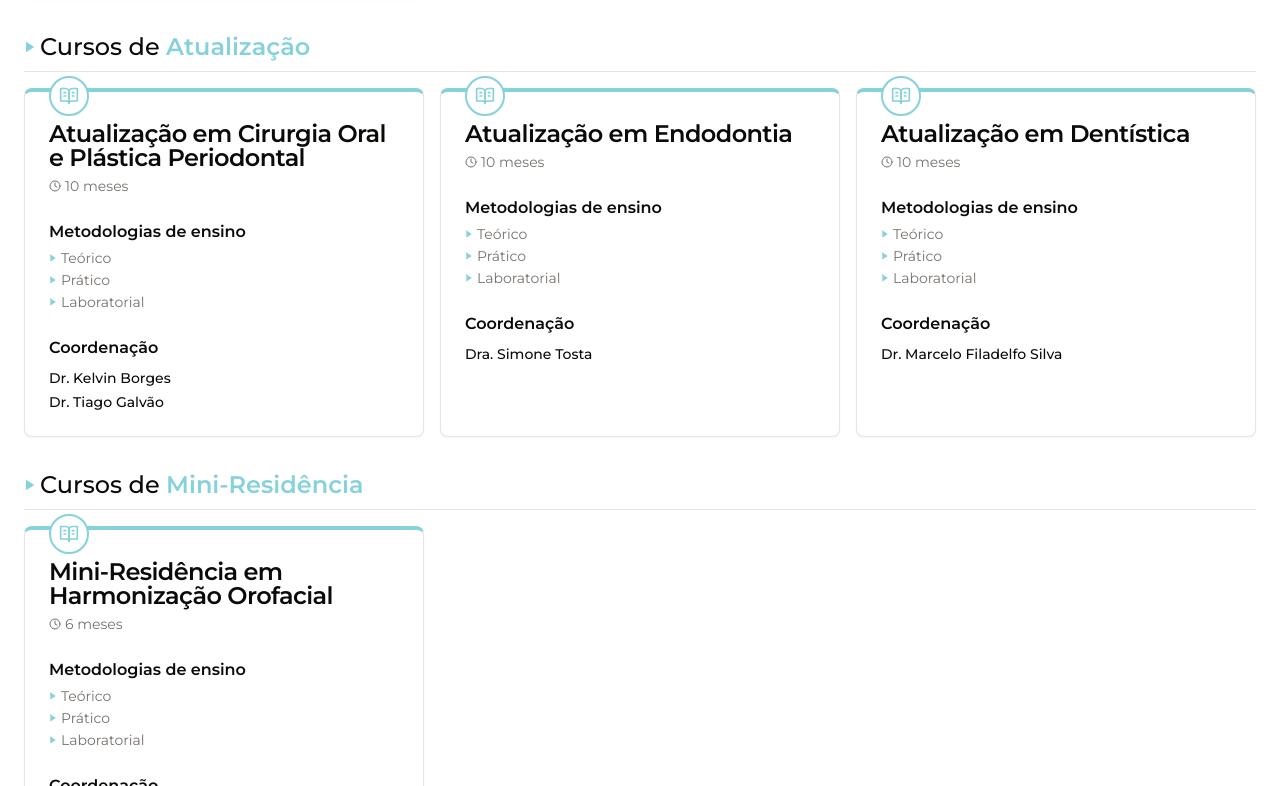
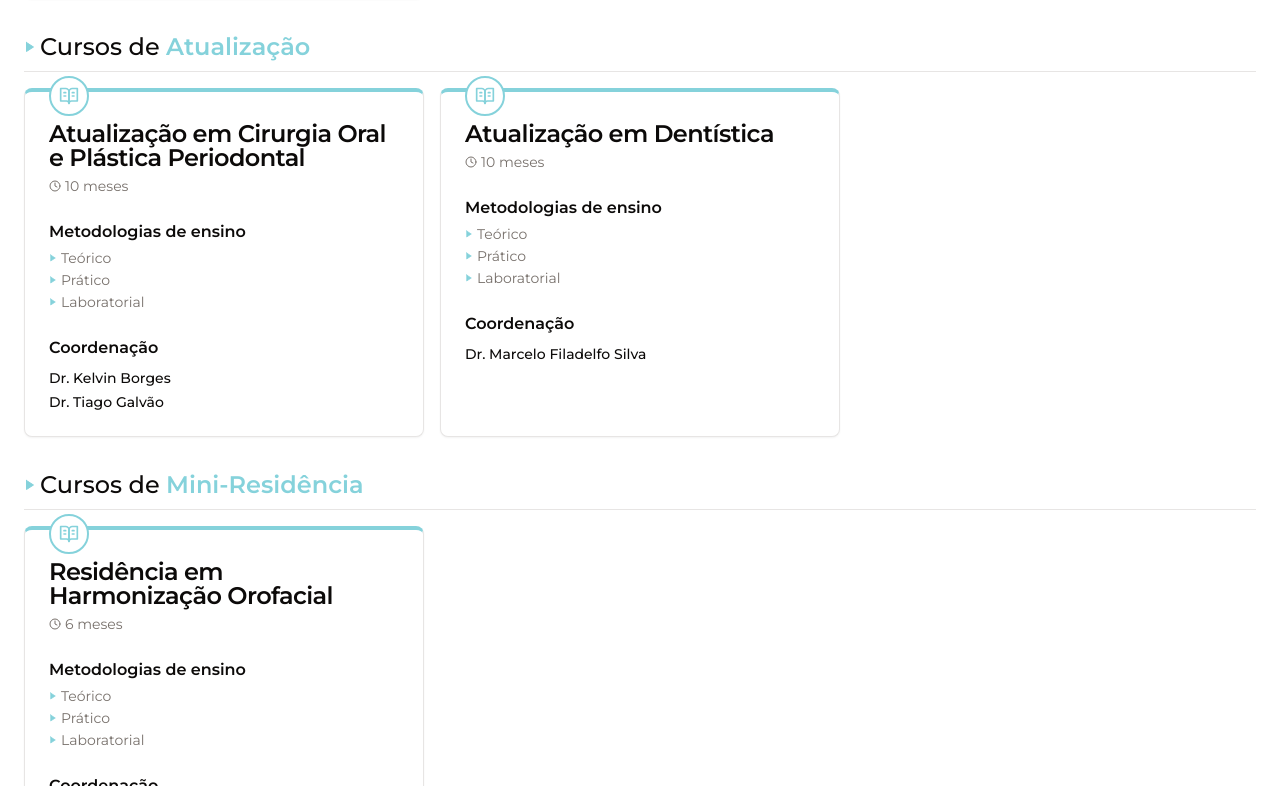
Before and after one commit to charmingruby/lider-instituto, a Next.js app: page / in a window 1280 px wide. Shown: the part 3034-3820 px from the top of the page. Built offline with nearby package versions, Linux system fonts and the light colour scheme.

Commit message:
chore: courses update

```diff
--- a/src/app/(routes)/(public)/(home)/page.tsx
+++ b/src/app/(routes)/(public)/(home)/page.tsx
@@ -52,7 +52,7 @@ export default function Home() {
 
             <div className="flex flex-col md:flex-row gap-3">
               <Link
-                href="/relatos"
+                href="#cursos"
                 prefetch={false}
                 className="flex justify-center"
               >
@@ -61,7 +61,7 @@ export default function Home() {
                 </Button>
               </Link>
               <Link
-                href="/contato"
+                href="#contato"
                 prefetch={false}
                 className="flex justify-center"
               >
--- a/src/content/courses.ts
+++ b/src/content/courses.ts
@@ -117,16 +117,6 @@ const courses: Course[] = [
         ],
       },
       {
-        title: 'Atualização em Endodontia',
-        durationInMonths: 10,
-        type: [
-          SubcourseTypes.theoric,
-          SubcourseTypes.practice,
-          SubcourseTypes.lab,
-        ],
-        coordination: [{ name: 'Dra. Simone Tosta' }],
-      },
-      {
         title: 'Atualização em Dentística',
         durationInMonths: 10,
         type: [
@@ -142,7 +132,7 @@ const courses: Course[] = [
     title: 'Mini-Residência',
     subcourses: [
       {
-        title: 'Mini-Residência em Harmonização Orofacial',
+        title: 'Residência em Harmonização Orofacial',
         durationInMonths: 6,
         type: [
           SubcourseTypes.theoric,
--- a/src/site/index.ts
+++ b/src/site/index.ts
@@ -11,7 +11,7 @@ export const whatsappLink = `https://wa.me/${phoneNumber}?text=${messageURL}`
 
 export const mapLink = 'https://maps.app.goo.gl/4qrXUSAxsQfRJ9jG9'
 export const address =
-  'Av. Juracy Magalhães Júnior, 374 - Rio Vermelho, Salvador - BA, 40295-140'
+  'Av. Juracy Magalhães Júnior, 374 - Rio Vermelho, Salvador - BA, 41.940-060'
 
 export const instagramLink = 'https://www.instagram.com/institutolider/'
 
```
